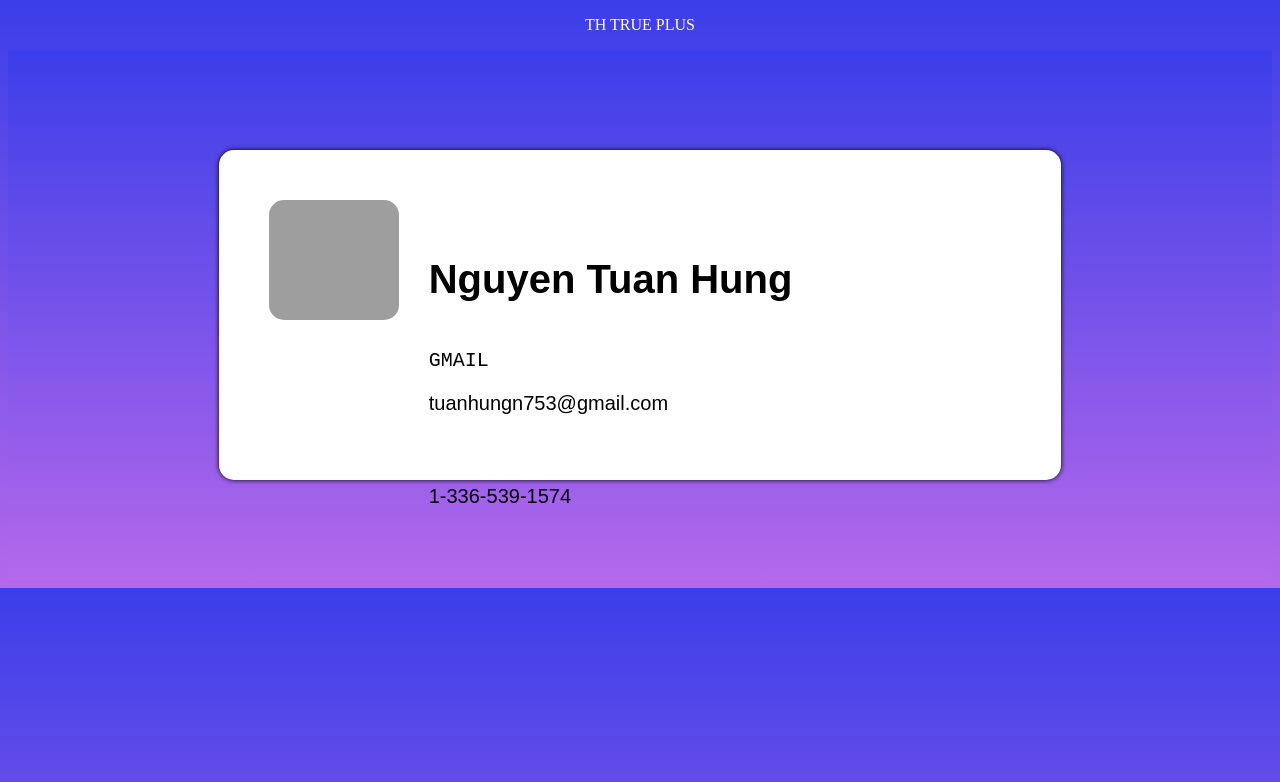
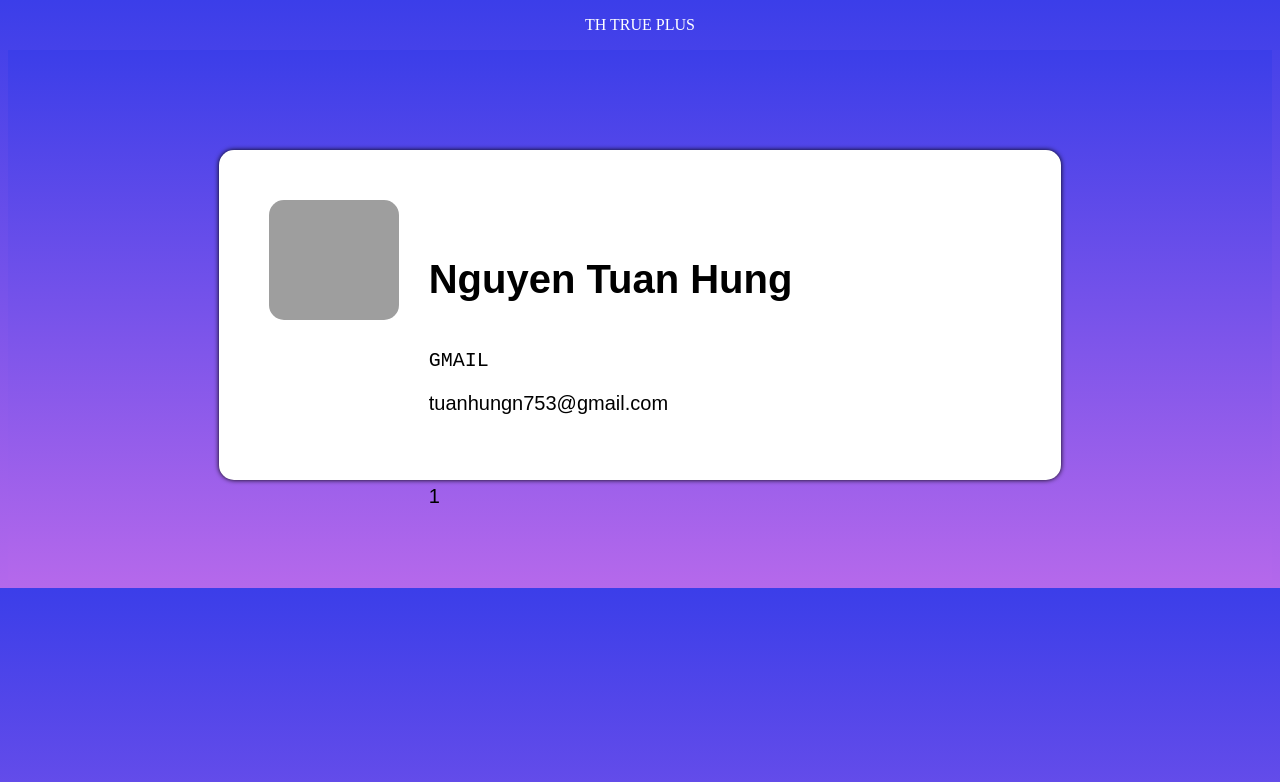
Before and after one commit to tuanhung6969/card, a plain HTML site: page index.html in a window 1280 px wide. Drawn offline with nearby package versions, Linux system fonts and the light colour scheme; grey boxes are pictures that could not be loaded.

Commit message:
Update index.html

```diff
--- a/index.html
+++ b/index.html
@@ -95,7 +95,7 @@ body{
 
       </div>
       <div class="tel">
-        <span>1-336-539-1574</span>
+        <span>1</span>
       </div>
       </div>
       <center><div>
```
